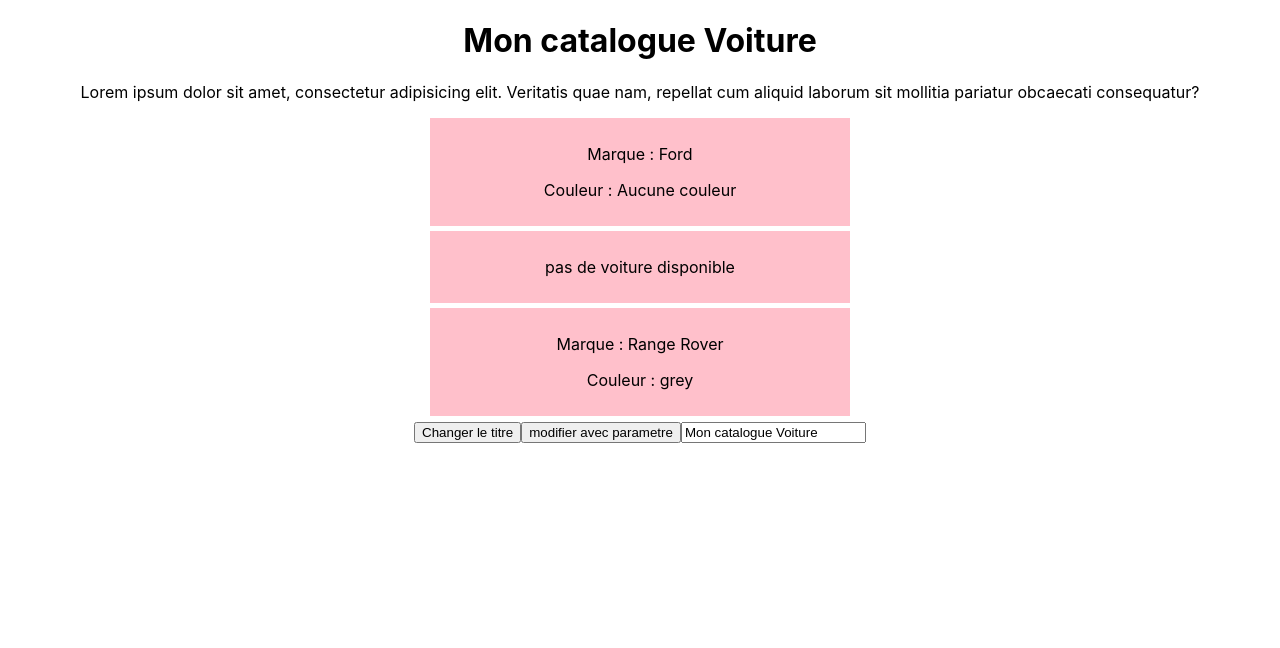
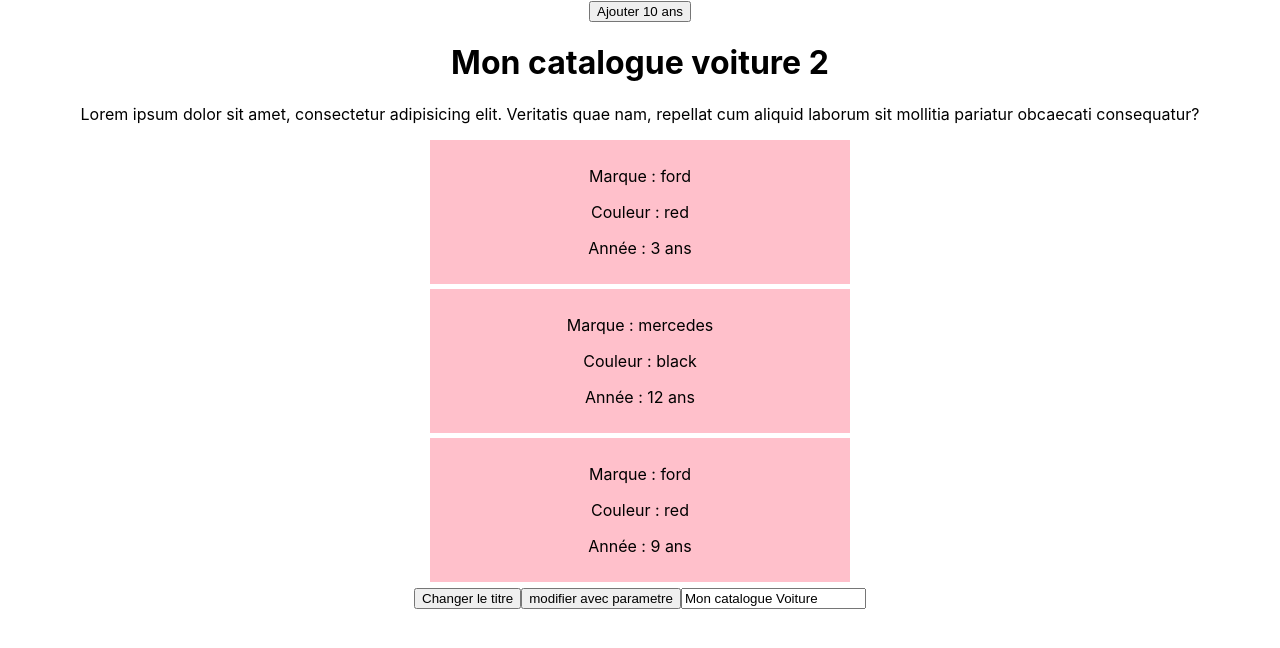
Before and after one commit to GeeklyAs/MyCars-React, a React (Create React App) app: page / in a window 1280 px wide. Shown: the top 648 px of the page. Built offline with nearby package versions, Linux system fonts and the light colour scheme.

Commit message:
appel d'un tableau via une key, utilisation de la boucle map

```diff
--- a/src/components/Car.js
+++ b/src/components/Car.js
@@ -2,7 +2,7 @@ import React from 'react'
 
 //fonction fleché car on utilise pas de state ici
 
-const Car = ({ children, color }) => {
+const Car = ({ nom, couleur, year }) => {
 
     let noCopyTwo = (e) => {
         alert('ne pas copier 2')
@@ -16,12 +16,13 @@ const Car = ({ children, color }) => {
 
     }
 
-    const couleurInfo = color ? (<p>Couleur : { color }</p> ) : (<p>Couleur : Aucune couleur</p>)
-    if (children) {
+    const couleurInfo = couleur ? (<p>Couleur : { couleur }</p> ) : (<p>Couleur : Aucune couleur</p>)
+    if (nom) {
         return (
             <div style={ {backgroundColor: 'pink', width: '400px', padding: '10px', margin: '5px auto'} }>
-                <p onMouseOver={addStyleTwo} onCopy={noCopyTwo}>Marque : { children }</p>
+                <p onMouseOver={addStyleTwo} onCopy={noCopyTwo}>Marque : { nom }</p>
                 { couleurInfo }
+                <p>Année : { year }</p>
 
             </div>
         )
--- a/src/components/MyCar.js
+++ b/src/components/MyCar.js
@@ -2,6 +2,25 @@ import React, { Component } from "react"
 import Car from './Car'
 
 class MyCar extends Component {
+
+    state = {
+        donneeVoiture : [
+            {nom: 'ford', couleur: 'red', year: 2018},
+            {nom: 'mercedes', couleur: 'black', year: 2009},
+            {nom: 'ford', couleur: 'red', year: 2012}
+        ],
+        titre : 'Mon catalogue voiture 2'
+
+    }
+
+    addTenYear = () => {
+        const updatedState = this.state.donneeVoiture.map((param) => {
+            return param.year -= 10
+        })
+        this.setState({
+            updatedState
+        })
+    }
 
     noCopy = () => {
         alert('merci de ne pas copier')
@@ -16,13 +35,23 @@ class MyCar extends Component {
         }
     }
     render() {
+        const year = new Date().getFullYear()
         return (
             <div>
-                <h1 onMouseOver={this.addStyle}>{this.props.titre}</h1>
+                <button onClick={this.addTenYear}>Ajouter 10 ans</button>
+                <h1 onMouseOver={this.addStyle}>{this.state.titre}</h1>
                 <p onCopy={this.noCopy}>Lorem ipsum dolor sit amet, consectetur adipisicing elit. Veritatis quae nam, repellat cum aliquid laborum sit mollitia pariatur obcaecati consequatur?</p>
-                <Car>Ford</Car>
-                <Car color='black'></Car>
-                <Car color='grey'>Range Rover</Car>
+                    {
+                        this.state.donneeVoiture.map((voiture, index) => {
+                            return(
+                                <div key={index}>
+
+                                    <Car nom={voiture.nom} couleur={voiture.couleur} year={year - voiture.year + ' ans'}/>
+                                </div>
+                            )
+                        })
+
+                    }
             </div>
         )
     }
```
